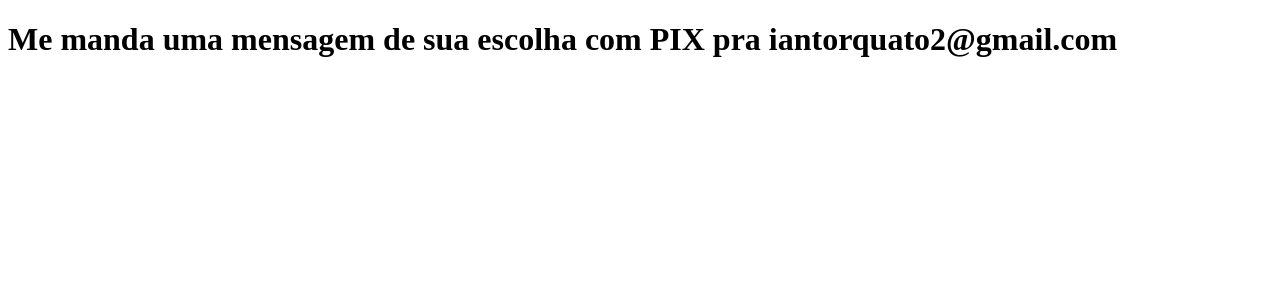
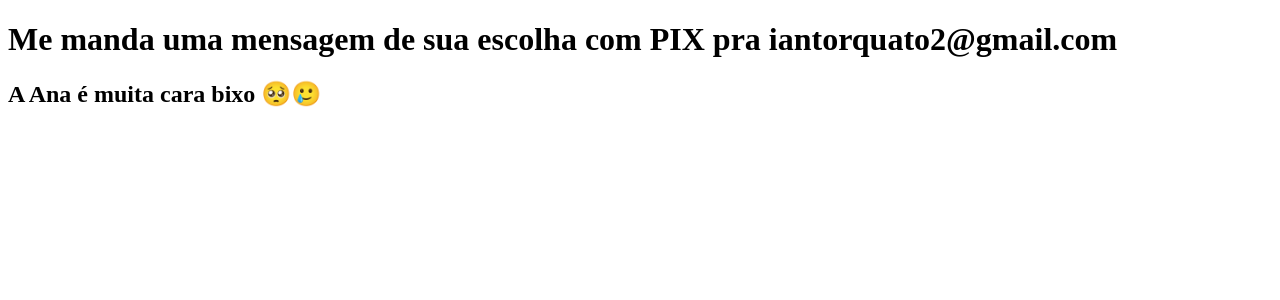
Before and after one commit to IanTorquato/clone-tabnews, a Next.js app: page / in a window 1280 px wide. Shown: the top 300 px of the page. Built offline with nearby package versions, Linux system fonts and the light colour scheme.

Commit message:
Edit Home page

```diff
--- a/pages/index.js
+++ b/pages/index.js
@@ -1,3 +1,9 @@
 export default function Home() {
-  return <h1>Me manda uma mensagem de sua escolha com PIX pra iantorquato2@gmail.com</h1>
+  return (
+    <div>
+      <h1>Me manda uma mensagem de sua escolha com PIX pra iantorquato2@gmail.com</h1>
+
+      <h2>A Ana é muita cara bixo 🥺🥲</h2>
+    </div>
+  )
 }
```
